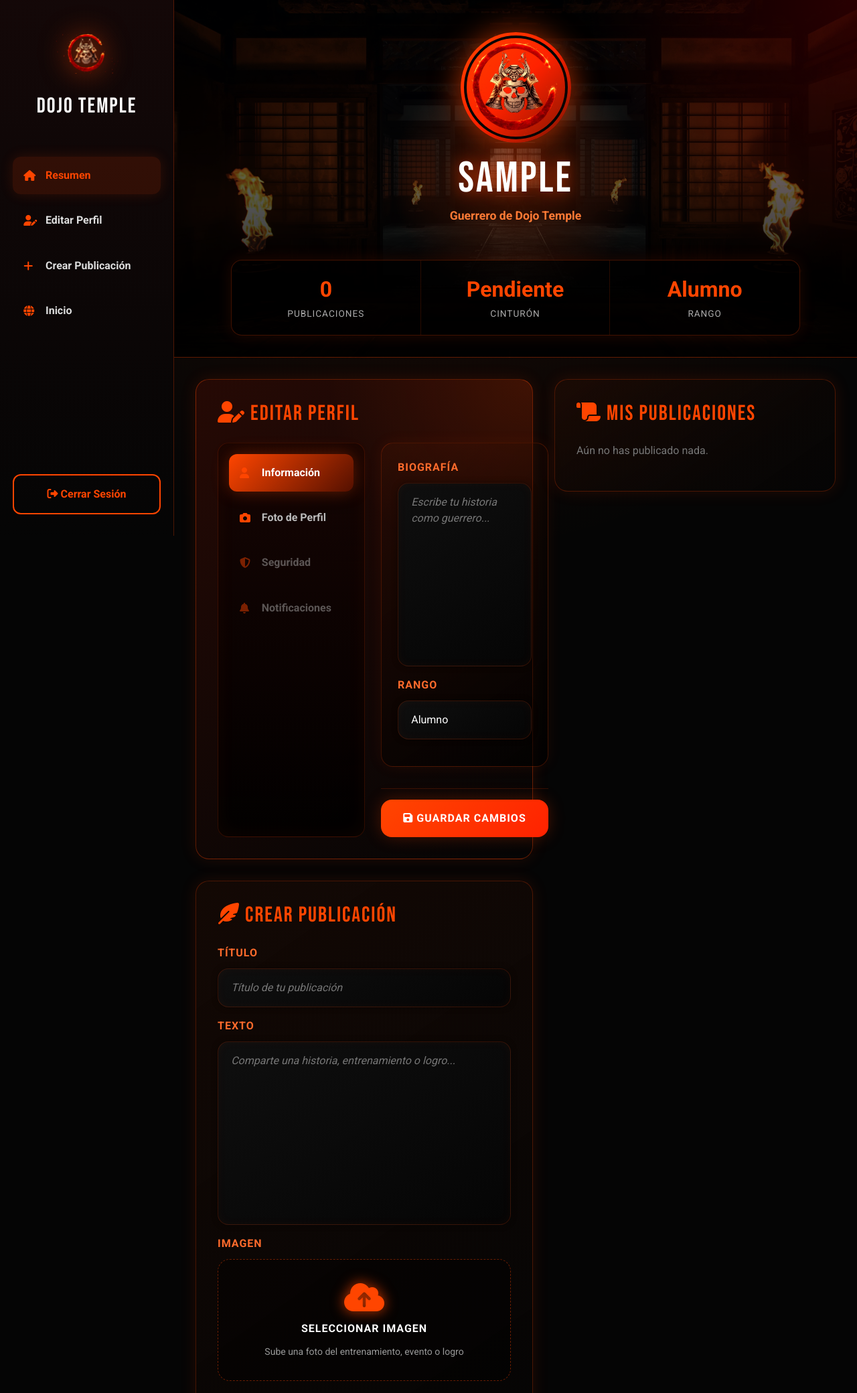
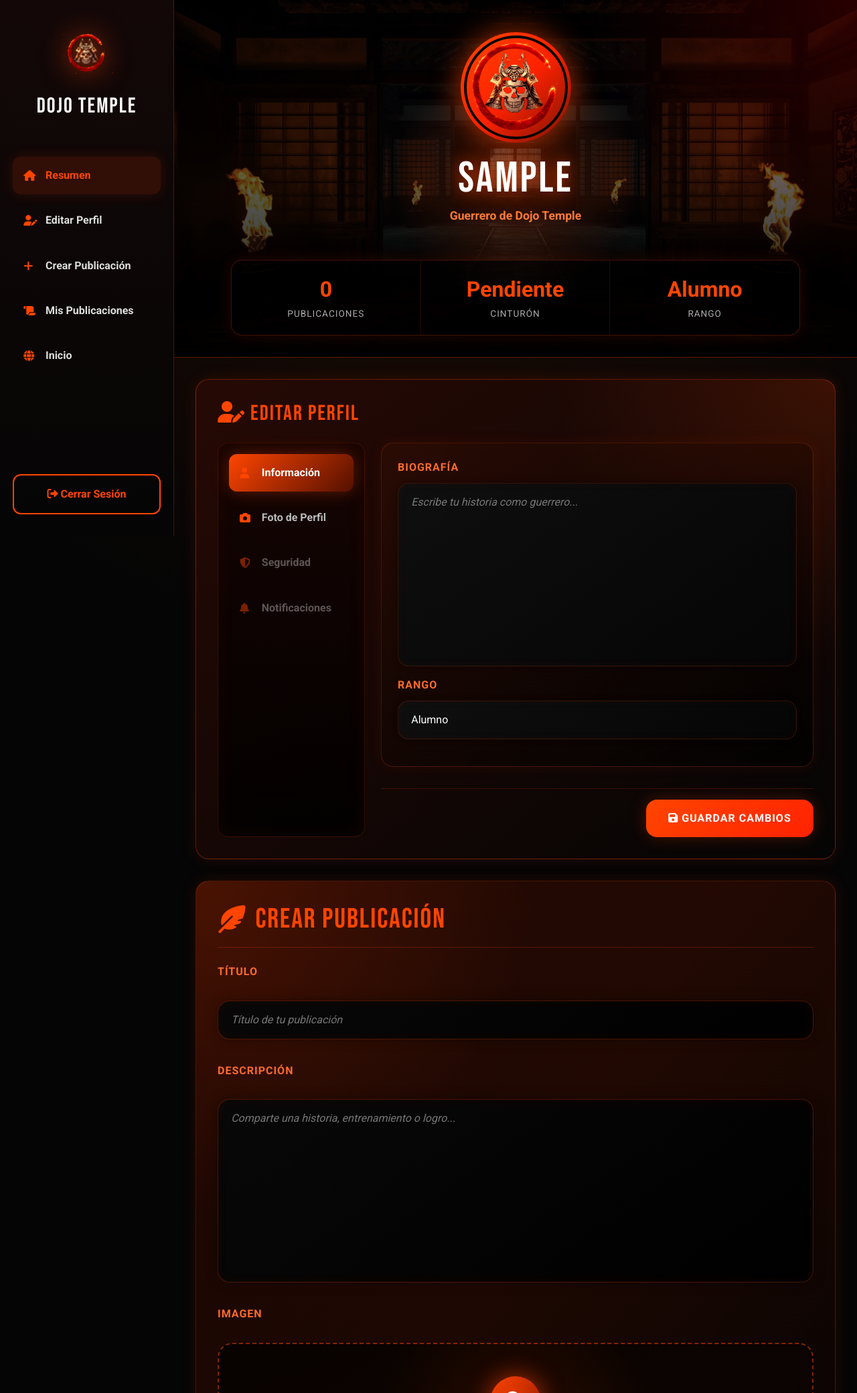
Before and after one commit to benjaminneira01/Web-temple, a Django app: page /perfil/ in a window 1280 px wide. Shown: the top 2080 px of the page at 67% size. Run offline with Django 5.2, Linux system fonts and the light colour scheme; the visitor is signed in with stand-in values (Sample User, id 1); data comes from the database, SQL or seed files in the repository; data that the repository does not hold is empty; some libraries are stand-ins or nearby versions.

Commit message:
fix perfil 2

```diff
--- a/temple/static/css/perfil.css
+++ b/temple/static/css/perfil.css
@@ -243,12 +243,10 @@ body.perfil-dashboard-body{
 /* LAYOUT CONTENT */
 
 .perfil-content-grid{
-    max-width:1400px;
+    max-width:1100px;
     margin:2rem auto;
     padding:0 2rem;
-    display:grid;
-    grid-template-columns:1fr 420px;
-    gap:2rem;
+    display:block;
 }
 
 .perfil-center{
@@ -1382,3 +1380,166 @@ select.dojo-input{
 .dojo-swal .swal2-success-ring{
     border-color:#ff4500 !important;
 }
+.publicaciones-grid-section{
+    max-width:1500px;
+    margin:2rem auto 4rem;
+    padding:0 2rem;
+}
+
+.publicaciones-grid-section .row{
+    display:grid;
+    grid-template-columns:repeat(4, 1fr);
+    gap:1.5rem;
+}
+
+.publicaciones-grid-section [class*="col-"]{
+    width:100%;
+    max-width:100%;
+    padding:0;
+}
+
+.publicaciones-grid-section .historia-card{
+    display:flex;
+    flex-direction:column;
+    min-height:430px;
+}
+
+.publicaciones-grid-section .historia-img{
+    width:100%;
+    height:230px;
+    object-fit:cover;
+}
+/* ===== CREAR PUBLICACIÓN PREMIUM ===== */
+
+#crear-publicacion{
+    position:relative;
+    overflow:hidden;
+    background:
+        radial-gradient(circle at top left, rgba(255,69,0,.18), transparent 35%),
+        linear-gradient(145deg, rgba(35,8,3,.96), rgba(3,3,3,.98));
+}
+
+#crear-publicacion::before{
+    content:"";
+    position:absolute;
+    inset:0;
+    background:
+        linear-gradient(120deg, transparent, rgba(255,69,0,.05), transparent);
+    pointer-events:none;
+}
+
+#crear-publicacion > *{
+    position:relative;
+    z-index:1;
+}
+
+#crear-publicacion .card-title{
+    font-size:2.6rem;
+    display:flex;
+    align-items:center;
+    gap:.8rem;
+    padding-bottom:1rem;
+    border-bottom:1px solid rgba(255,69,0,.25);
+}
+
+#crear-publicacion form{
+    display:grid;
+    gap:1.2rem;
+}
+
+#crear-publicacion .dojo-input{
+    background:
+        linear-gradient(145deg, rgba(8,8,8,.98), rgba(0,0,0,.95)) !important;
+    border:1px solid rgba(255,69,0,.28) !important;
+    border-radius:18px !important;
+    box-shadow:
+        inset 0 0 18px rgba(255,69,0,.04),
+        0 0 18px rgba(0,0,0,.35);
+}
+
+#crear-publicacion .dojo-input:focus{
+    border-color:#ff4500 !important;
+    box-shadow:
+        0 0 0 3px rgba(255,69,0,.15),
+        0 0 28px rgba(255,69,0,.28) !important;
+}
+
+#crear-publicacion textarea.dojo-input{
+    min-height:220px !important;
+}
+
+/* Upload imagen */
+
+#crear-publicacion .post-upload-zone{
+    min-height:220px;
+    border:2px dashed rgba(255,69,0,.5);
+    border-radius:22px;
+    background:
+        radial-gradient(circle at center, rgba(255,69,0,.12), transparent 45%),
+        linear-gradient(145deg, rgba(0,0,0,.7), rgba(15,5,2,.85));
+    display:flex;
+    align-items:center;
+    justify-content:center;
+    transition:.3s ease;
+}
+
+#crear-publicacion .post-upload-zone:hover{
+    border-color:#ff4500;
+    transform:translateY(-2px);
+    box-shadow:
+        0 0 30px rgba(255,69,0,.28),
+        inset 0 0 25px rgba(255,69,0,.06);
+}
+
+#crear-publicacion .post-upload-label{
+    width:100%;
+    min-height:180px;
+    justify-content:center;
+}
+
+#crear-publicacion .post-upload-label i{
+    width:76px;
+    height:76px;
+    border-radius:50%;
+    background:linear-gradient(135deg,#ff4500,#8b1600);
+    display:flex;
+    align-items:center;
+    justify-content:center;
+    color:white;
+    font-size:2.2rem;
+    box-shadow:0 0 35px rgba(255,69,0,.65);
+}
+
+#crear-publicacion .post-upload-label span{
+    font-size:1.1rem;
+    color:white;
+}
+
+#crear-publicacion .post-upload-label small{
+    color:#aaa;
+    font-size:.95rem;
+}
+
+#crear-publicacion .post-image-preview img{
+    max-height:360px;
+    border-radius:20px;
+    border:2px solid rgba(255,69,0,.6);
+    box-shadow:0 0 35px rgba(255,69,0,.35);
+}
+
+/* Botón publicar */
+
+#crear-publicacion .btn-dojo{
+    width:max-content;
+    min-width:210px;
+    margin-top:1rem;
+    border-radius:18px;
+    background:linear-gradient(135deg,#ff4500,#ff2600);
+    box-shadow:
+        0 0 25px rgba(255,69,0,.5),
+        inset 0 0 10px rgba(255,255,255,.12);
+}
+
+#crear-publicacion .btn-dojo:hover{
+    transform:translateY(-3px) scale(1.02);
+}
--- a/temple/templates/temple/perfil.html
+++ b/temple/templates/temple/perfil.html
@@ -42,6 +42,10 @@
                 <i class="fas fa-plus"></i> Crear Publicación
             </a>
 
+            <a href="#publicaciones">
+                <i class="fas fa-scroll"></i>
+                Mis Publicaciones
+            </a>
 
             <a href="{% url 'index' %}">
                 <i class="fas fa-globe"></i> Inicio
@@ -250,8 +254,6 @@
 
                             </div>
 
-
-
                             <div class="edit-save-area">
                                 <button type="submit"
                                         name="guardar_perfil"
@@ -279,7 +281,7 @@
                         <label class="form-label">Título</label>
                         {{ historia_form.titulo }}
 
-                        <label class="form-label">Texto</label>
+                        <label class="form-label">Descripción</label>
                         {{ historia_form.descripcion }}
 
                         <label class="form-label">Imagen</label>
@@ -310,8 +312,8 @@
                         <button type="submit"
                                 name="subir_historia"
                                 class="btn-dojo mt-3">
-                            <i class="fas fa-plus"></i>
-                            Publicar
+                            <i class="fas fa-fire"></i>
+                            Subir Publicación
                         </button>
 
                     </form>
@@ -320,7 +322,9 @@
 
             </div>
 
-            <aside class="perfil-posts-panel" id="publicaciones">
+        </section>
+
+        <section class="publicaciones-grid-section" id="publicaciones">
 
             <div class="dojo-card">
 
@@ -332,7 +336,7 @@
 
                     {% for historia in historias %}
 
-                        <div class="col-md-6 col-lg-4">
+                    <div class="col-md-6 col-lg-3">
 
                         <div class="historia-card"
                             data-bs-toggle="modal"
@@ -344,6 +348,7 @@
                             {% endif %}
 
                             <div class="historia-content">
+
                                 <h3 class="historia-title">
                                     {{ historia.titulo }}
                                 </h3>
@@ -355,12 +360,28 @@
                                 <small style="color:#999;">
                                     {{ historia.fecha_creacion }}
                                 </small>
+
                             </div>
 
                         </div>
 
                     </div>
 
+                    {% empty %}
+
+                    <p style="color:#777;">
+                        Aún no has publicado nada.
+                    </p>
+
+                    {% endfor %}
+
+                </div>
+
+            </div>
+
+        </section>
+
+        {% for historia in historias %}
         <div class="modal fade" id="postModal{{ historia.id }}" tabindex="-1">
             <div class="modal-dialog modal-dialog-centered">
                 <div class="modal-content post-modal">
@@ -395,19 +416,16 @@
                     <div class="publicacion-footer">
 
                         <div class="galeria-control">
-
                             <label class="switch">
                                 <input type="checkbox"
                                     {% if historia.mostrar_galeria %}checked{% endif %}
                                     onchange="toggleGaleria({{ historia.id }}, this.checked)">
-
                                 <span class="slider"></span>
                             </label>
 
                             <span class="galeria-text">
                                 Mostrar en galería principal
                             </span>
-
                         </div>
 
                         <form method="POST"
@@ -417,12 +435,9 @@
                             <button type="submit"
                                     class="btn-delete-post"
                                     onclick="return confirm('¿Eliminar esta publicación?');">
-
                                 <i class="fas fa-trash"></i>
                                 Eliminar
-
                             </button>
-
                         </form>
 
                     </div>
@@ -430,23 +445,7 @@
                 </div>
             </div>
         </div>
-
-                        {% empty %}
-
-                        <p style="color:#777;">
-                            Aún no has publicado nada.
-                        </p>
-
         {% endfor %}
-
-                    </div>
-
-                </div>
-
-            </aside>
-
-        </section>
-
     </main>
 
 </div>
```
Also changed, not shown: media/historias_dojo/perfil_3_R8lMLRz.jpeg (deleted). Lines whose indentation alone changed are shown as unchanged.
